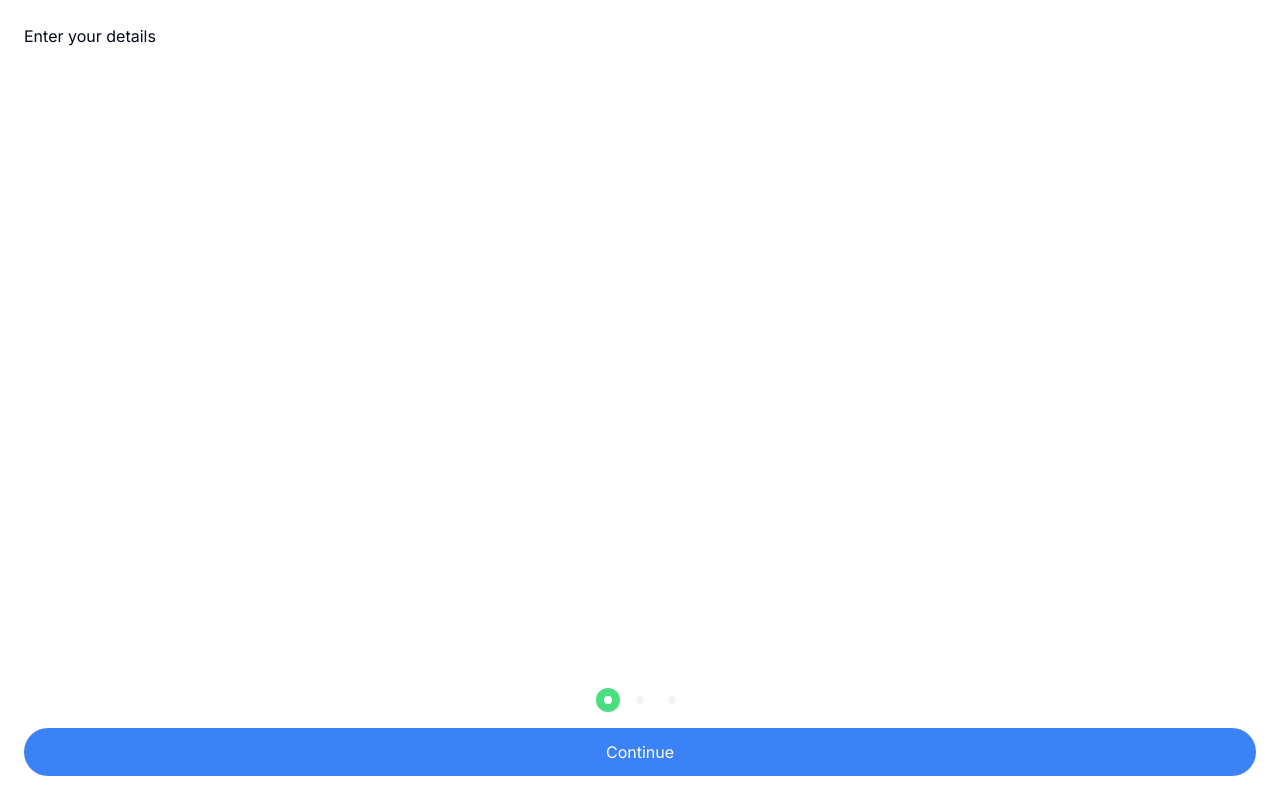
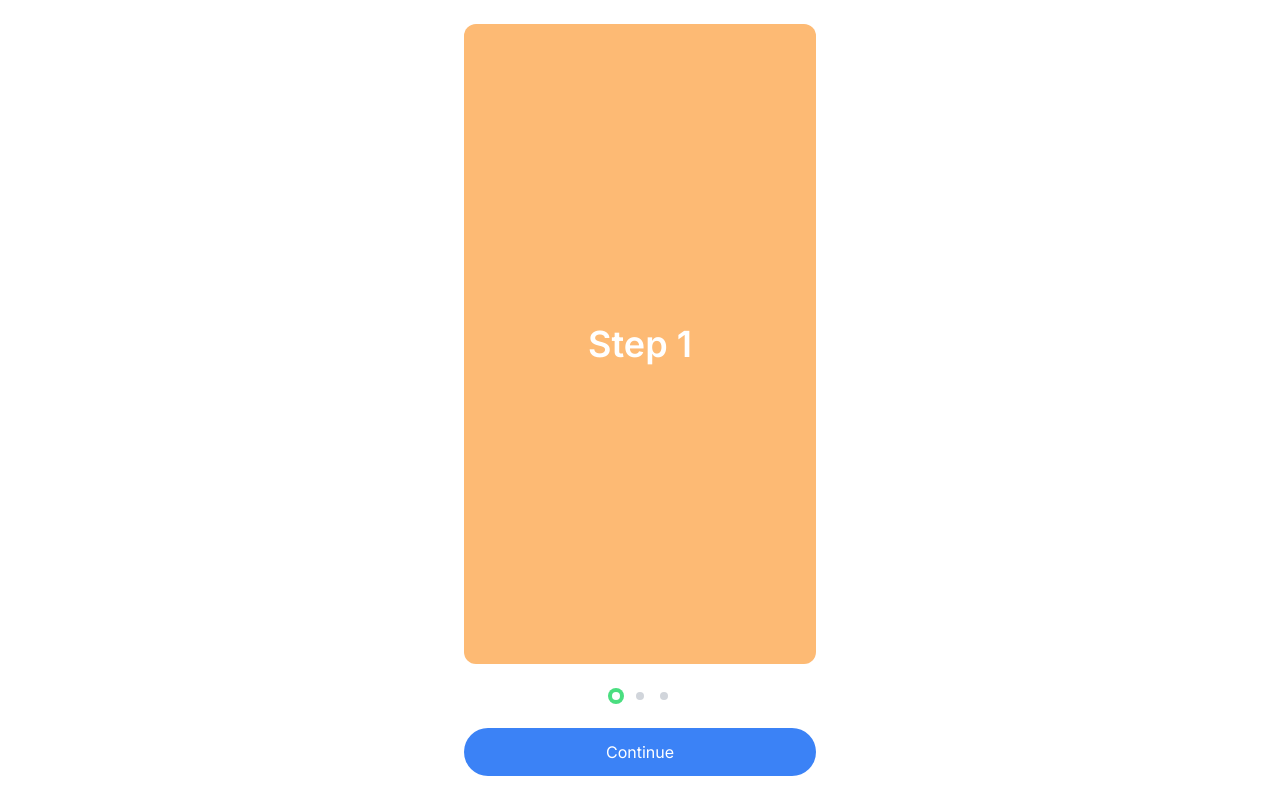
Before and after one commit to chermdev/uiux-steps, a Next.js app: page / in a window 1280 px wide. Built offline with nearby package versions, Linux system fonts and the light colour scheme.

Commit message:
refactor: add btn animations and example steps

```diff
--- a/app/page.tsx
+++ b/app/page.tsx
@@ -7,21 +7,14 @@ import {
   StepNextButton,
 } from "../components/Steps";
 
-
 export default function Home() {
   return (
-    <main className="flex min-h-dvh w-full p-6">
-      <StepSection>
+    <main className="flex min-h-dvh w-full">
+      <StepSection className="md:max-h-[50rem] md:max-w-[25rem] md:mx-auto p-6">
         <Steps>
-          <Step>
-            <h1>Enter your details</h1>
-          </Step>
-          <Step>
-            <h1>Select your appointment</h1>
-          </Step>
-          <Step>
-            <h1>Confirm your appointment</h1>
-          </Step>
+          <Step className="rounded-xl bg-orange-300 flex items-center justify-center text-4xl font-semibold text-white">Step 1</Step>
+          <Step className="rounded-xl bg-green-300 flex items-center justify-center text-4xl font-semibold text-white">Step 2</Step>
+          <Step className="rounded-xl bg-purple-300 flex items-center justify-center text-4xl font-semibold text-white">Step 3</Step>
         </Steps>
         <StepsPagination>
           <StepBackButton>Back</StepBackButton>
--- /dev/null
+++ b/components/Icons.tsx
@@ -0,0 +1,18 @@
+import { cn } from "@/lib/utils"
+type IconProps = React.HTMLAttributes<SVGElement>
+
+export const Icons = {
+  CircleCheckFilled: (props: IconProps) => {
+    return <svg
+      width="24"
+      height="24" viewBox="0 0 24 24" fill="currentColor"
+      className={cn(
+        "icon icon-tabler icons-tabler-filled icon-tabler-circle-check",
+        props?.className
+      )}
+      {...props}
+    >
+      <path stroke="none" d="M0 0h24v24H0z" fill="none" /><path d="M17 3.34a10 10 0 1 1 -14.995 8.984l-.005 -.324l.005 -.324a10 10 0 0 1 14.995 -8.336zm-1.293 5.953a1 1 0 0 0 -1.32 -.083l-.094 .083l-3.293 3.292l-1.293 -1.292l-.094 -.083a1 1 0 0 0 -1.403 1.403l.083 .094l2 2l.094 .083a1 1 0 0 0 1.226 0l.094 -.083l4 -4l.083 -.094a1 1 0 0 0 -.083 -1.32z" />
+    </svg>
+  }
+}
--- a/components/Steps.tsx
+++ b/components/Steps.tsx
@@ -5,23 +5,31 @@ import {
   createContext,
   useContext,
   type ReactNode,
-  type ReactElement
+  type ReactElement,
+  useEffect
 } from 'react';
+import { Icons } from './Icons';
 
 const StepsContext = createContext({
   index: 0,
+  setIndex: (i: number) => { },
   maxSteps: 0,
+  setMaxSteps: (i: number) => { },
   isFirstStep: true,
   isLastStep: false,
   clickNext: () => { },
   clickBack: () => { }
 });
 
-export function Step({ children }: {
-  children: ReactNode
+export function Step({ children, className }: {
+  children: ReactNode,
+  className?: string
 }) {
   return (
-    <div>
+    <div className={cn(
+      'w-full h-full mb-6',
+      className
+    )}>
       {children}
     </div>
   )
@@ -30,27 +38,31 @@ export function Step({ children }: {
 export function Steps({ children }: {
   children: ReactElement[]
 }) {
-  const { index, maxSteps } = useContext(StepsContext);
-  return <div className='w-full h-full flex flex-col justify-between'>
-    <div>
+  const { index, setMaxSteps } = useContext(StepsContext);
+  useEffect(() => {
+    setMaxSteps(children.length);
+  }, [children.length, setMaxSteps])
+
+  console.log(index)
+  return <div className='flex flex-col w-full h-full pb-6'>
     {
       children[index]
     }
-    </div>
-    <div className='p-2 w-fit flex flex-row gap-6 transition-all delay-100 mx-auto relative'>
+    <div className='p-1 flex flex-row gap-4 mx-auto shrink relative'>
       <div className={cn(
-        'absolute top-0 left-0 h-full bg-green-400 rounded-full -z-10 py-3 px-3',
-        `w-[${0.5 + 0.5 + 0.5 + index * 2}rem]`,
-      )}>
+        `absolute top-0 left-0 h-full bg-green-400 rounded-full z-10 transition-all duration-300`,
+      )}
+        style={{ width: `${1 + index * 1.5}rem` }}
+      >
       </div>
       {
         children.map((child, i) => {
           return <div
             key={i}
             className={cn(
-              'w-2 h-2 rounded-full bg-white',
+              'w-2 h-2 rounded-full bg-white z-20',
               {
-                'bg-gray-100': i > index
+                'bg-gray-300': i > index
               }
             )}>
           </div>
@@ -63,12 +75,12 @@ export function Steps({ children }: {
 export function StepsPagination({ children }: {
   children: ReactNode
 }) {
-  return <div className='flex flex-row gap-3 w-full'>
+  return <div className='flex flex-row gap-3 w-full relative'>
     {children}
   </div>
 }
 
-export function StepSection({ children }: {
+export function StepSection({ children, className }: {
   children: [
     ReactElement<{
       children: ReactElement[] | ReactElement
@@ -76,34 +88,38 @@ export function StepSection({ children }: {
     ReactElement<{
       children: ReactNode
     }>
-  ]
+  ],
+  className?: string
 }) {
   const [index, setIndex] = useState(0);
-  const maxSteps = children.length;
+  const [maxSteps, setMaxSteps] = useState(0);
   const clickNext = () => {
     if (index < maxSteps) {
       setIndex(index + 1);
-      console.log(index + 1);
     }
   }
   const clickBack = () => {
     if (index > 0) {
       setIndex(index - 1);
-      console.log(index - 1);
     }
   }
   const isFirstStep = index === 0;
-  const isLastStep = index === maxSteps;
+  const isLastStep = index === maxSteps - 1;
 
   return <StepsContext.Provider value={{
     index,
+    setIndex,
     maxSteps,
+    setMaxSteps,
     isFirstStep,
     isLastStep,
     clickNext,
     clickBack
   }}>
-    <div className='w-full space-y-4 flex flex-col justify-between items-center'>
+    <div className={cn(
+      'w-full flex flex-col justify-between items-center relative overflow-hidden',
+      className
+    )}>
       {children}
     </div>
   </StepsContext.Provider>
@@ -116,9 +132,9 @@ export function StepBackButton({ children }: {
   return <button
     className={
       cn(
-        'px-6 py-3 rounded-full bg-gray-100 transition-all delay-50',
+        'px-6 py-3 rounded-full bg-gray-100 transition-all duration-300 animate-in animate-accordion-up absolute left-0',
         {
-          '-translate-x-32 absolute': isFirstStep
+          '-translate-x-32': isFirstStep
         }
       )
     }
@@ -133,23 +149,30 @@ export function StepNextButton({ children }: {
 }) {
   const { isFirstStep, isLastStep, clickNext } = useContext(StepsContext);
   return (
-    isLastStep ? (
-      (
     <button
-          className='px-6 py-3 rounded-full bg-blue-500 text-white w-full transition-all delay-100'
+      className={cn(
+        'px-6 py-3 rounded-full bg-blue-500 text-white w-full transition-all duration-300 flex flex-row gap-1 items-center justify-center',
+        {
+          'ml-24': !isFirstStep
+        }
+      )}
+      onClick={() => {
+        if (isLastStep) {
+          alert('Finish');
+        } else {
+          clickNext();
+        }
+      }}
     >
-          ✅ Finish
+      {
+        isLastStep &&
+        <Icons.CircleCheckFilled className='inline w-4 h-4' />
+      }
+      {
+        isLastStep ?
+          'Finish'
+          : children
+      }
     </button>
   )
-    ) : (
-      <button
-        className={cn(
-          'px-6 py-3 rounded-full bg-blue-500 text-white w-full transition-all delay-100 relative'
-        )}
-        onClick={clickNext}
-      >
-        {children}
-      </button>
-    )
-  )
 }
```
Lines whose indentation alone changed are shown as unchanged.
